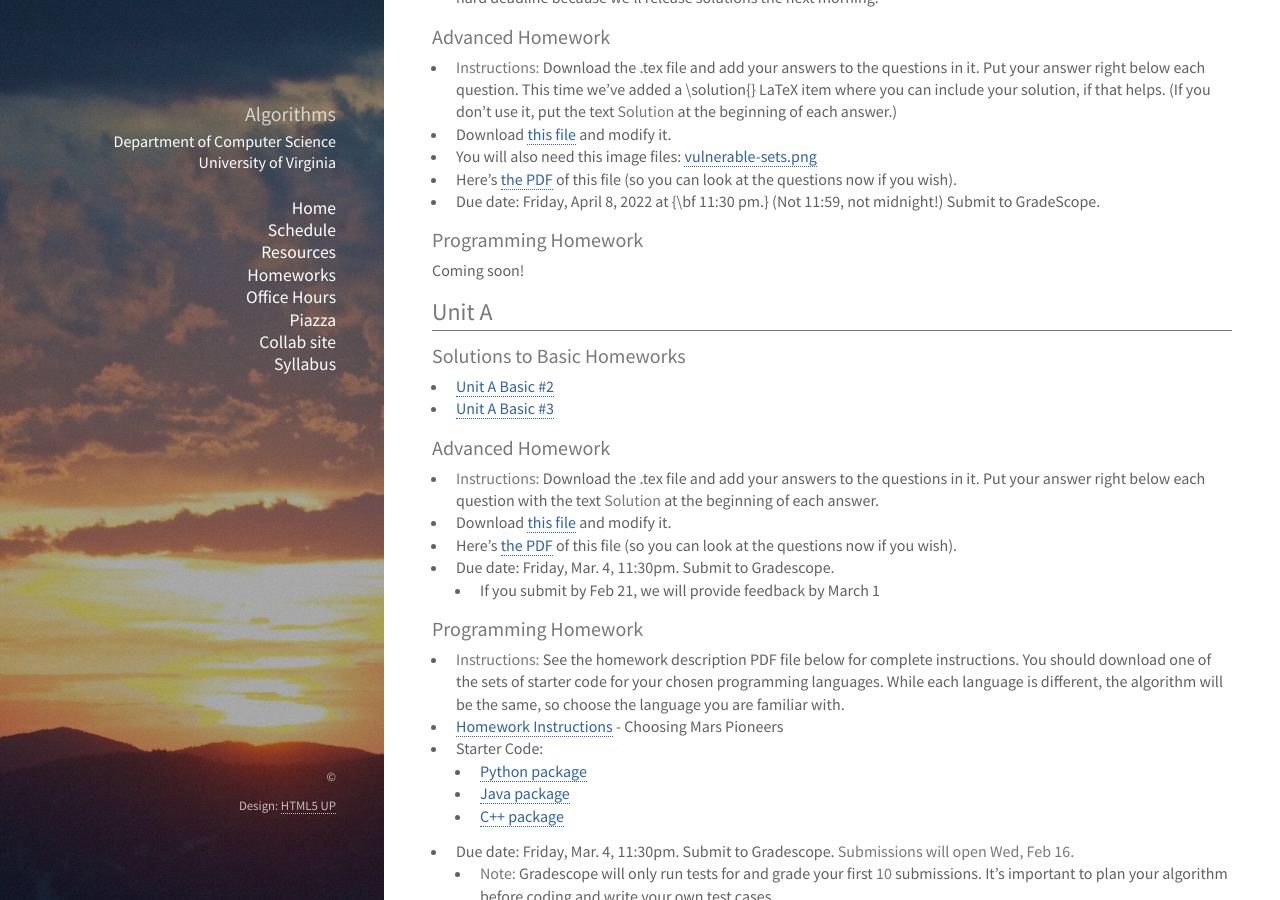
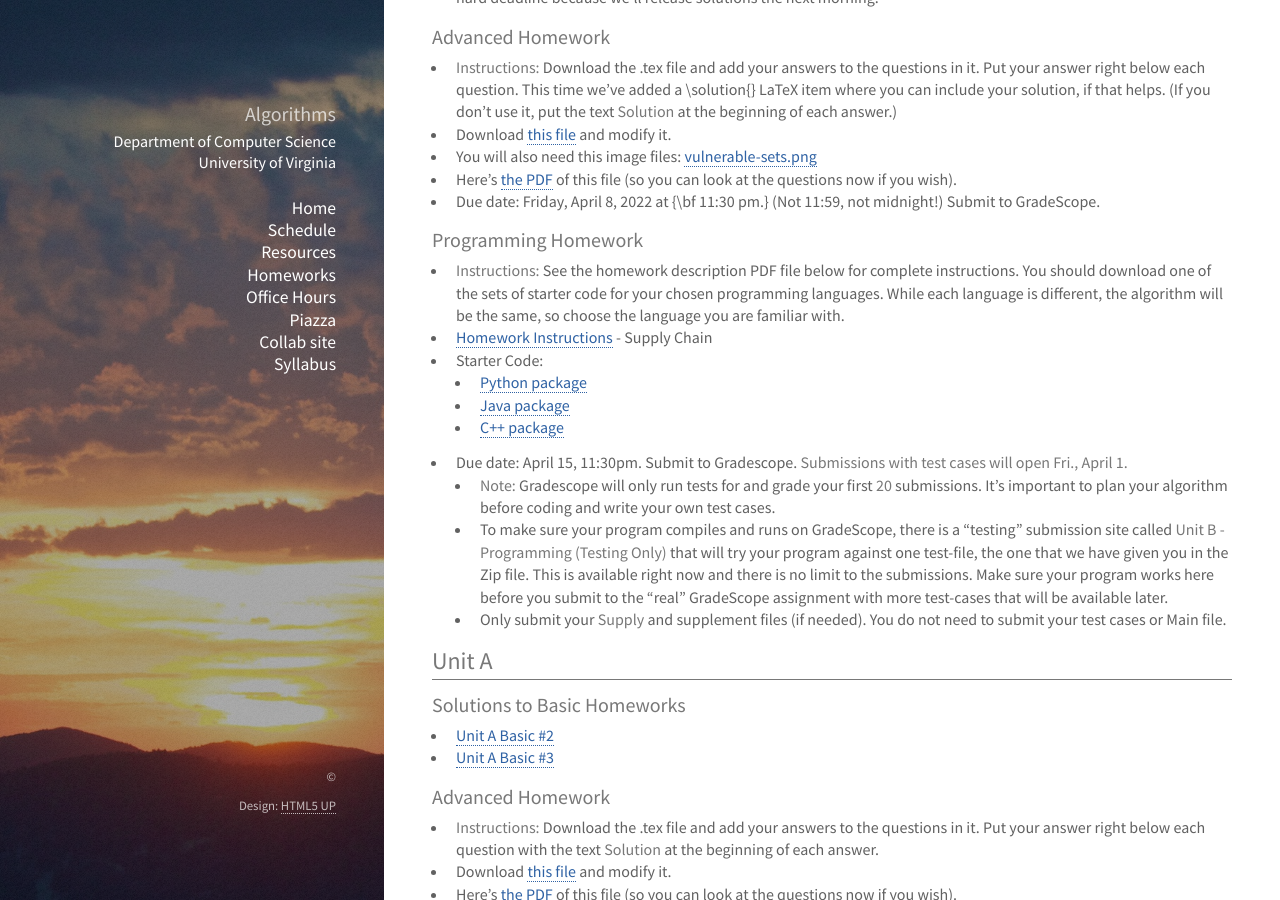
Before and after one commit to uva-cs/cs4102-s22, a Jekyll site: the page built from homework/index.md, in a window 1280 px wide and 900 px high, scrolled down 816 px. Built offline with Jekyll 4.4.1, drawn with Linux system fonts in a browser that asks for light colours; nearby versions of some CDN libraries; library files that are not in the unit come from our copies.

Commit message:
Moved Unit B programming info into public website

```diff
--- a/homework/index.md
+++ b/homework/index.md
@@ -44,7 +44,16 @@
 
 ### Programming Homework
 
-Coming soon!
+* **Instructions:**  See the homework description PDF file below for complete instructions.  You should download one of the sets of starter code for your chosen programming languages.  While each language is different, the algorithm will be the same, so choose the language you are familiar with.
+* [Homework Instructions](../unitb/programming/cs4102_b-programming.pdf) - Supply Chain
+* Starter Code:
+    * [Python package](../unitb/programming/python.zip)
+    * [Java package](../unitb/programming/java.zip)
+    * [C++ package](../unitb/programming/cpp.zip)
+* Due date: April 15, 11:30pm.  Submit to Gradescope.  **Submissions with test cases will open Fri., April 1.**
+    * **Note:** Gradescope will only run tests for and grade your first **20** submissions.  It's important to plan your algorithm before coding and write your own test cases.
+    * To make sure your program compiles and runs on GradeScope, there is a "testing" submission site called **Unit B - Programming (Testing Only)** that will try your program against one test-file, the one that we have given you in the Zip file. This is available right now and there is no limit to the submissions. Make sure your program works here before you submit to the "real" GradeScope assignment with more test-cases that will be available later.
+    * Only submit your **Supply** and supplement files (if needed).  You do not need to submit your test cases or Main file.
 
 
 ## Unit A
```
Also changed, not shown: homework/draft.md (+1 -0 lines).
